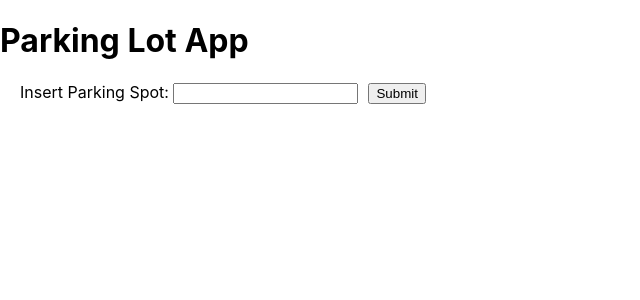
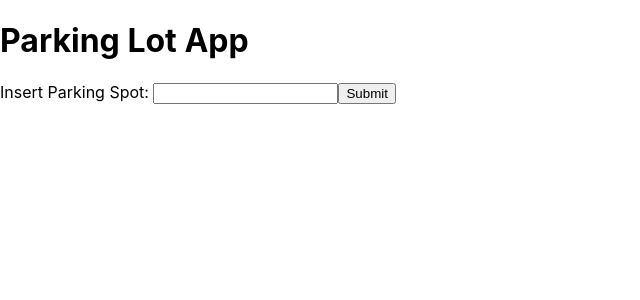
Before and after one commit to KateStoll/ParkingLot, a React (Create React App) app in the folder frontend/parking-lot-app/: page / in a window 1280 px wide. Shown: the top 300 px of the page, without its empty margins (0-640 px from the left). Built offline with nearby package versions, Linux system fonts and the light colour scheme.

Commit message:
Fixed frontend fetch: sends valid 'taken' field to backend

```diff
--- a/frontend/parking-lot-app/src/App.js
+++ b/frontend/parking-lot-app/src/App.js
@@ -1,5 +1,4 @@
 import React, { useState } from "react";
-import "./App.css";
 
 function App() {
   const [currentState, setState] = useState("");
@@ -17,6 +16,7 @@ function App() {
           "Content-Type": "application/json",
           "Authorization": "Token " + token
         },
+        // Just mark spots as taken or free based on input
         body: JSON.stringify({ taken: Number(currentState) % 2 === 0 })
       });
 
@@ -25,11 +25,8 @@ function App() {
       }
 
       const data = await response.json();
-      console.log("Server says:", data);
-
       setServerMessage("Spot submitted! Server response: " + JSON.stringify(data));
     } catch (error) {
-      console.error("Error talking to the server:", error);
       setServerMessage("Something went wrong: " + error.message);
     }
   }
@@ -37,25 +34,18 @@ function App() {
   return (
     <div>
       <h1>Parking Lot App</h1>
-      <form style={{ margin: "20px" }} onSubmit={handleSubmit}>
+      <form onSubmit={handleSubmit}>
         <label>
           Insert Parking Spot:{" "}
           <input
             type="text"
             value={currentState}
-            onChange={(event) => setState(event.target.value)}
+            onChange={(e) => setState(e.target.value)}
           />
         </label>
-        <button type="submit" style={{ marginLeft: "10px" }}>
-          Submit
-        </button>
+        <button type="submit">Submit</button>
       </form>
-
-      {serverMessage && (
-        <div style={{ marginTop: "20px", color: "green" }}>
-          {serverMessage}
-        </div>
-      )}
+      {serverMessage && <p>{serverMessage}</p>}
     </div>
   );
 }
```
